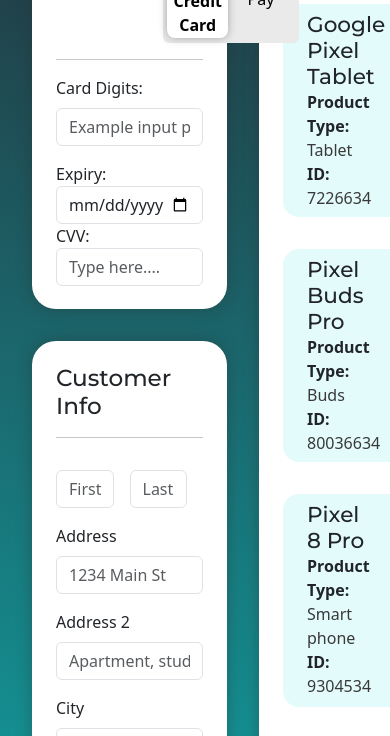
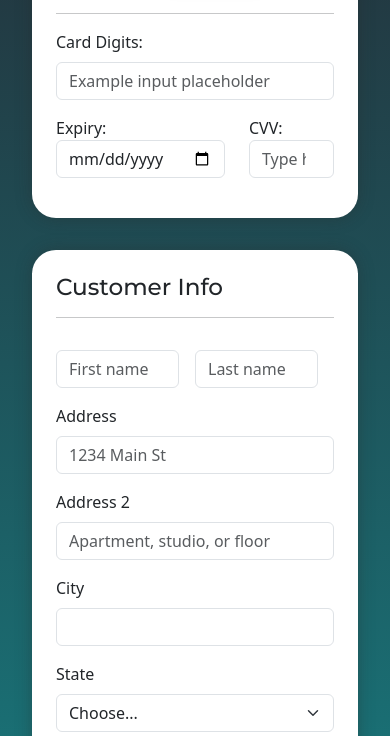
Before and after one commit to dalhaldalha/Challenge-002-Credit-Card-Checkout, a plain HTML site: page checkout.html in a window 390 px wide. Shown: the part 236-972 px from the top of the page. Drawn offline with nearby package versions, Linux system fonts and the light colour scheme.

Commit message:
Update checkout.css

```diff
--- a/styles/checkout.css
+++ b/styles/checkout.css
@@ -26,7 +26,7 @@
   display: flex;
   padding: 2rem;
   gap: 2rem;
-  height: 100rem;
+  height: 150rem;
 
 }
 
@@ -38,7 +38,6 @@
 
 .left-top {
   flex-direction: column;
-  height: 50vh;
   box-shadow: 0px 0px 1rem rgba(41, 41, 41, 0.356);
 }
 
@@ -130,3 +129,20 @@ content {
 .right-bottom {
   gap: 1rem;
 }
+
+@media (max-width: 800px) {
+  .main-div {
+    flex-direction: column;
+    width: 100%;
+  }
+
+  .left-div {
+    width: 100%;
+    margin-bottom: 10rem;
+  }
+
+  .right-div {
+    width: 100%;
+  }
+
+}
```
